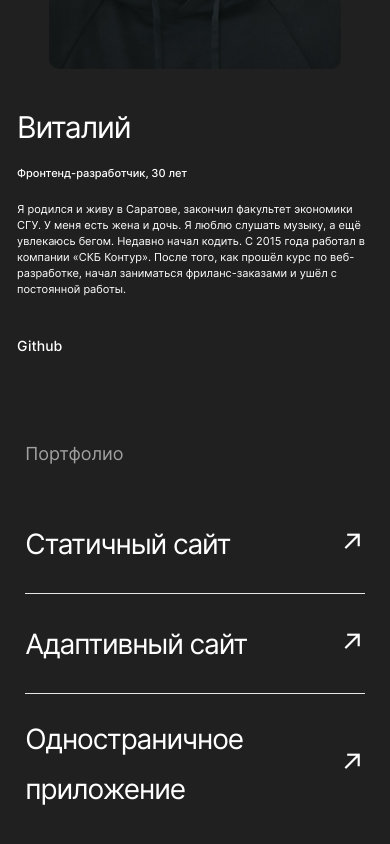
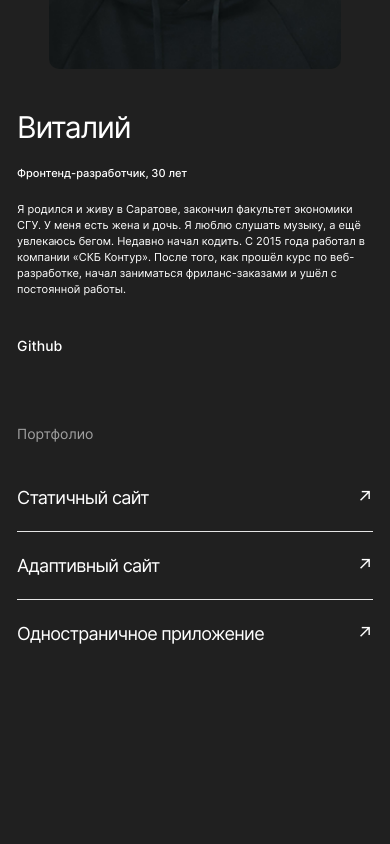
Before and after one commit to tatsenko-m/movies-explorer-frontend, a React (Create React App) app: page / in a window 390 px wide. Shown: the part 2401-3245 px from the top of the page. After the commit the page ends 3119 px from the top, so only its background shows below. Built offline with nearby package versions, Linux system fonts and the light colour scheme.

Commit message:
feat: адаптировать Portfolio под mobile

```diff
--- a/src/components/Portfolio/Portfolio.css
+++ b/src/components/Portfolio/Portfolio.css
@@ -101,3 +101,24 @@
     letter-spacing: -1.12px;
   }
 }
+
+@media screen and (max-width: 480px) {
+  .portfolio {
+    width: 91.25vw;
+    padding: 70px 0;
+  }
+  .portfolio__heading {
+    font-size: 14px;
+    margin: 0 0 40px;
+  }
+  .portfolio__link-text {
+    font-size: 18px;
+    line-height: 28px;
+    letter-spacing: -0.72px;
+  }
+  .portfolio__arrow-symbol {
+    font-size: 18px;
+    line-height: 28px;
+    letter-spacing: -0.72px;
+  }
+}
```
